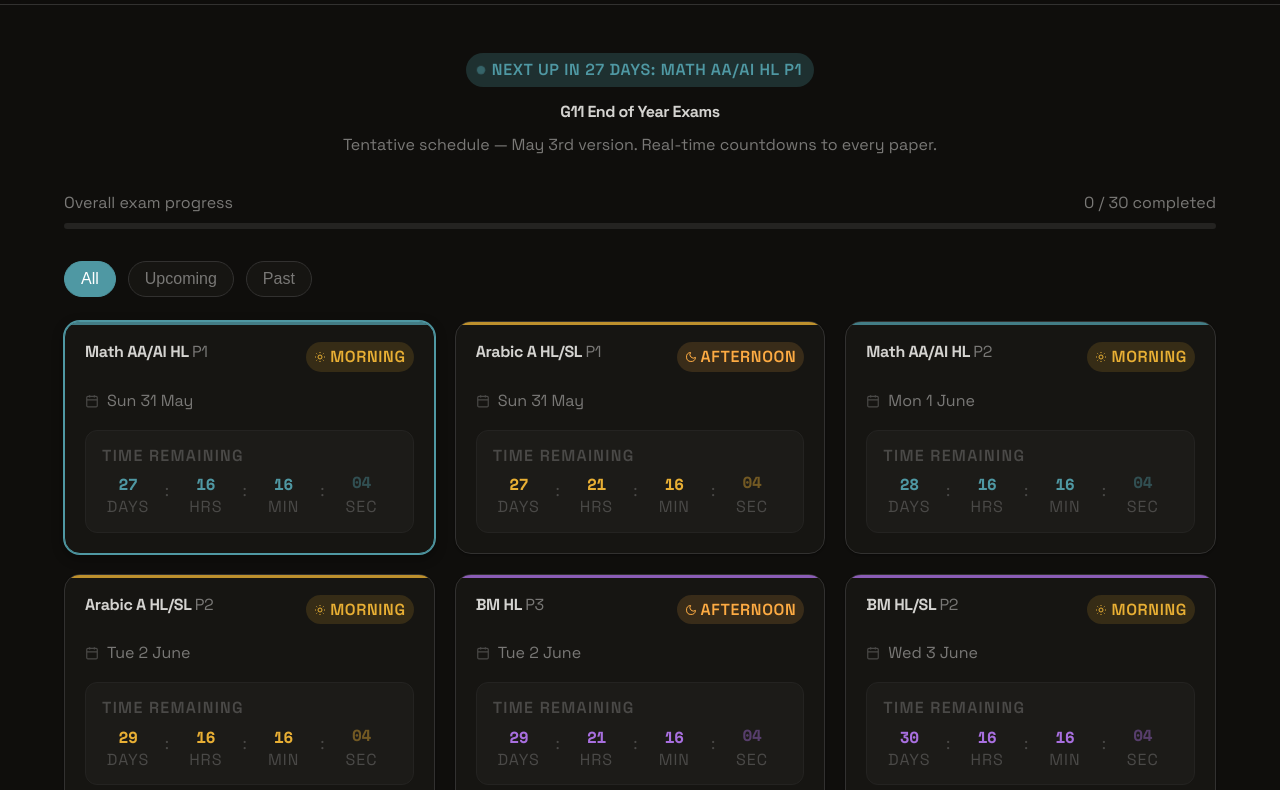
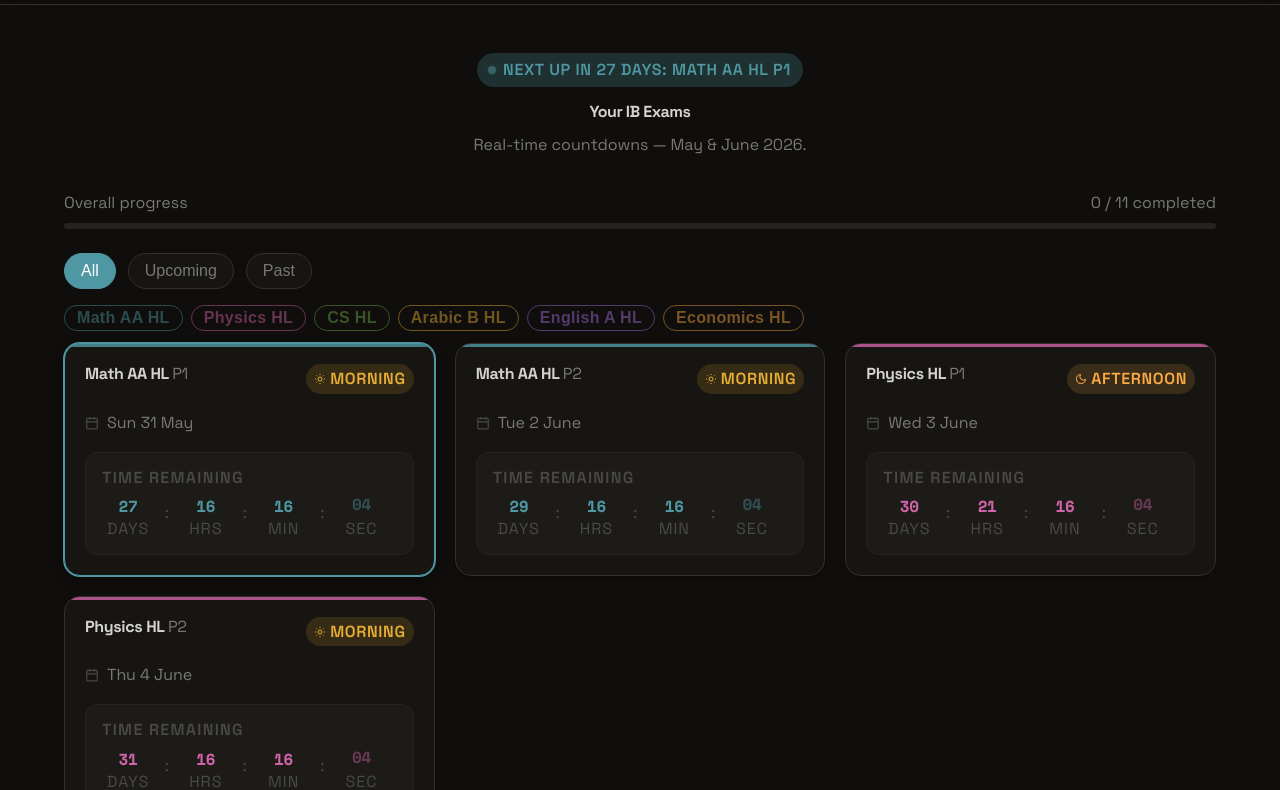
Before and after one commit to musicrun/exam-countdown, a plain HTML site: page index.html in a window 1280 px wide. Shown: the part 64-854 px from the top of the page. Drawn offline with nearby package versions, Linux system fonts and the light colour scheme.

Commit message:
update: filter to personal subjects (Math AA HL, CS, Econ, Physics, English A, Arabic B)

```diff
--- a/index.html
+++ b/index.html
@@ -22,8 +22,6 @@
   --color-text-faint:#bab9b4;
   --color-primary:#01696f;
   --color-primary-highlight:#cedcd8;
-  --color-warning:#964219;
-  --color-error:#a12c7b;
   --color-success:#437a22;
   --color-orange:#da7101;
   --color-gold:#d19900;
@@ -61,8 +59,6 @@
   --color-text-faint:#4a4947;
   --color-primary:#4f98a3;
   --color-primary-highlight:#1e3030;
-  --color-warning:#e07a42;
-  --color-error:#d163a7;
   --color-success:#6daa45;
   --color-orange:#fdab43;
   --color-gold:#e8af34;
@@ -133,6 +129,23 @@ header{
 .pulse{width:6px;height:6px;border-radius:50%;background:var(--color-primary);animation:pulse 2s ease-in-out infinite;}
 @keyframes pulse{0%,100%{opacity:1;transform:scale(1);}50%{opacity:0.5;transform:scale(1.4);}}
 
+.subjects-bar{
+  display:flex;align-items:center;gap:var(--space-2);
+  max-width:1200px;margin:0 auto var(--space-3);
+  padding:0 var(--space-6);flex-wrap:wrap;
+}
+.subject-chip{
+  font-size:var(--text-xs);font-weight:600;
+  padding:3px var(--space-3);
+  border-radius:var(--radius-full);
+  border:1.5px solid;
+  cursor:pointer;
+  transition:all var(--transition);
+  opacity:0.45;
+  letter-spacing:0.02em;
+}
+.subject-chip.active{opacity:1;}
+
 .exams-grid{
   display:grid;
   grid-template-columns:repeat(auto-fill,minmax(min(340px,100%),1fr));
@@ -147,7 +160,7 @@ header{
   border-radius:var(--radius-xl);
   padding:var(--space-5);
   box-shadow:var(--shadow-sm);
-  transition:transform var(--transition),box-shadow var(--transition),border-color var(--transition);
+  transition:transform var(--transition),box-shadow var(--transition),border-color var(--transition),opacity var(--transition);
   position:relative;overflow:hidden;
 }
 .exam-card::before{
@@ -157,11 +170,12 @@ header{
   opacity:0.8;
 }
 .exam-card:hover{transform:translateY(-2px);box-shadow:var(--shadow-md);border-color:var(--card-accent,var(--color-primary));}
-.exam-card.past{opacity:0.45;}
+.exam-card.past{opacity:0.4;}
 .exam-card.next-up{
   border-color:var(--card-accent,var(--color-primary));
   box-shadow:0 0 0 1px var(--card-accent,var(--color-primary)),var(--shadow-md);
 }
+.exam-card.hidden{display:none;}
 
 .card-header{
   display:flex;align-items:flex-start;justify-content:space-between;
@@ -244,7 +258,7 @@ header{
 
 .filter-bar{
   display:flex;align-items:center;gap:var(--space-3);
-  max-width:1200px;margin:0 auto var(--space-6);
+  max-width:1200px;margin:0 auto var(--space-4);
   padding:0 var(--space-6);flex-wrap:wrap;
 }
 .filter-btn{
@@ -258,12 +272,10 @@ header{
   transition:all var(--transition);
 }
 .filter-btn:hover{border-color:var(--color-primary);color:var(--color-primary);}
-.filter-btn.active{
-  background:var(--color-primary);color:#fff;border-color:var(--color-primary);
-}
+.filter-btn.active{background:var(--color-primary);color:#fff;border-color:var(--color-primary);}
 
 .progress-section{
-  max-width:1200px;margin:0 auto var(--space-8);padding:0 var(--space-6);
+  max-width:1200px;margin:0 auto var(--space-6);padding:0 var(--space-6);
 }
 .progress-label{
   display:flex;justify-content:space-between;
@@ -279,7 +291,7 @@ header{
   header{padding:var(--space-3) var(--space-4);}
   .hero{padding:var(--space-8) var(--space-4) var(--space-6);}
   .exams-grid{padding:0 var(--space-4) var(--space-8);gap:var(--space-4);}
-  .filter-bar{padding:0 var(--space-4);}
+  .filter-bar,.subjects-bar{padding:0 var(--space-4);}
   .progress-section{padding:0 var(--space-4);}
   #live-clock{display:none;}
 }
@@ -289,13 +301,13 @@ header{
 
 <header>
   <div class="logo">
-    <svg width="28" height="28" viewBox="0 0 28 28" fill="none" aria-label="G11 Exam Countdown">
+    <svg width="28" height="28" viewBox="0 0 28 28" fill="none" aria-label="Exam Countdown">
       <rect x="4" y="4" width="20" height="20" rx="5" stroke="currentColor" stroke-width="2"/>
       <path d="M9 14h10M9 10h6M9 18h4" stroke="currentColor" stroke-width="2" stroke-linecap="round"/>
       <circle cx="21" cy="7" r="4" fill="var(--color-bg)" stroke="currentColor" stroke-width="1.5"/>
       <path d="M21 5.5v2l1 1" stroke="currentColor" stroke-width="1.5" stroke-linecap="round" stroke-linejoin="round"/>
     </svg>
-    G11 Exam Countdown
+    Exam Countdown
   </div>
   <div class="header-right">
     <span id="live-clock">--:--:--</span>
@@ -309,13 +321,13 @@ header{
 
 <div class="hero">
   <div class="next-badge"><span class="pulse"></span><span id="next-label">Loading…</span></div>
-  <h1>G11 End of Year Exams</h1>
-  <p>Tentative schedule — May 3rd version. Real-time countdowns to every paper.</p>
+  <h1>Your IB Exams</h1>
+  <p>Real-time countdowns — May &amp; June 2026.</p>
 </div>
 
 <div class="progress-section">
   <div class="progress-label">
-    <span>Overall exam progress</span>
+    <span>Overall progress</span>
     <span id="progress-text">0 / 0 completed</span>
   </div>
   <div class="progress-bar"><div class="progress-fill" id="progress-fill" style="width:0%"></div></div>
@@ -327,92 +339,93 @@ header{
   <button class="filter-btn" data-filter="past">Past</button>
 </div>
 
+<div class="subjects-bar" id="subjects-bar"></div>
+
 <div class="exams-grid" id="exams-grid"></div>
 
 <script>
 const EXAMS = [
-  // Sun 31-May
-  { id:1,  subject:'Math AA/AI HL', paper:'P1',              session:'Morning',   date:'2026-05-31', color:'#4f98a3' },
-  { id:2,  subject:'Arabic A HL/SL',paper:'P1',              session:'Afternoon', date:'2026-05-31', color:'#e8af34' },
-  // Mon 1-Jun
-  { id:3,  subject:'Math AA/AI HL', paper:'P2',              session:'Morning',   date:'2026-06-01', color:'#4f98a3' },
-  // Mon 1-Jun afternoon — empty per schedule
-  // Tue 2-Jun
-  { id:4,  subject:'Arabic A HL/SL',paper:'P2',              session:'Morning',   date:'2026-06-02', color:'#e8af34' },
-  { id:5,  subject:'BM HL',         paper:'P3',              session:'Afternoon', date:'2026-06-02', color:'#a86fdf' },
-  // Wed 3-Jun
-  { id:6,  subject:'BM HL/SL',      paper:'P2',              session:'Morning',   date:'2026-06-03', color:'#a86fdf' },
-  { id:7,  subject:'Physics HL/SL', paper:'P1',              session:'Afternoon', date:'2026-06-03', color:'#d163a7' },
-  // Thu 4-Jun
-  { id:8,  subject:'Physics HL/SL', paper:'P2',              session:'Morning',   date:'2026-06-04', color:'#d163a7' },
-  { id:9,  subject:'Psychology HL/SL',paper:'P2',            session:'Afternoon', date:'2026-06-04', color:'#5591c7' },
-  // Sun 7-Jun
-  { id:10, subject:'Spanish B',     paper:'Listening',       session:'Morning',   date:'2026-06-07', color:'#fdab43' },
-  { id:11, subject:'CS HL/SL',      paper:'P1',              session:'Afternoon', date:'2026-06-07', color:'#6daa45' },
-  { id:12, subject:'ESS SL',        paper:'P1',              session:'Afternoon', date:'2026-06-07', color:'#4f98a3' },
-  // Mon 8-Jun
-  { id:13, subject:'CS HL/SL',      paper:'P2',              session:'Morning',   date:'2026-06-08', color:'#6daa45' },
-  { id:14, subject:'ESS SL',        paper:'P2',              session:'Morning',   date:'2026-06-08', color:'#4f98a3' },
-  { id:15, subject:'Arabic B HL/SL',paper:'P1+P2 Reading',   session:'Afternoon', date:'2026-06-08', color:'#e8af34' },
-  { id:16, subject:'Spanish B',     paper:'P1+P2 Reading',   session:'Afternoon', date:'2026-06-08', color:'#fdab43' },
-  // Tue 9-Jun
-  { id:17, subject:'Chem HL/SL',    paper:'P1',              session:'Morning',   date:'2026-06-09', color:'#dd6974' },
-  { id:18, subject:'DT HL/SL',      paper:'P1',              session:'Morning',   date:'2026-06-09', color:'#bb653b' },
-  { id:19, subject:'Chem HL/SL',    paper:'P2',              session:'Afternoon', date:'2026-06-09', color:'#dd6974' },
-  { id:20, subject:'DT HL/SL',      paper:'P2',              session:'Afternoon', date:'2026-06-09', color:'#bb653b' },
-  // Wed 10-Jun
-  { id:21, subject:'English A HL/SL',paper:'P1',             session:'Morning',   date:'2026-06-10', color:'#a86fdf' },
-  { id:22, subject:'English B HL/SL',paper:'P1+P2 Reading',  session:'Morning',   date:'2026-06-10', color:'#7a39bb' },
-  { id:23, subject:'English A HL/SL',paper:'P2',             session:'Afternoon', date:'2026-06-10', color:'#a86fdf' },
-  { id:24, subject:'English B HL/SL',paper:'P1+P2 Listening',session:'Afternoon', date:'2026-06-10', color:'#7a39bb' },
-  // Thu 11-Jun
-  { id:25, subject:'Biology HL/SL', paper:'P1',              session:'Morning',   date:'2026-06-11', color:'#6daa45' },
-  { id:26, subject:'Biology HL/SL', paper:'P2',              session:'Afternoon', date:'2026-06-11', color:'#6daa45' },
-  // Sun 14-Jun
-  { id:27, subject:'Economics HL',  paper:'P3',              session:'Morning',   date:'2026-06-14', color:'#fdab43' },
-  { id:28, subject:'Economics HL/SL',paper:'P2',             session:'Afternoon', date:'2026-06-14', color:'#fdab43' },
-  // Mon 15-Jun
-  { id:29, subject:'GP HL/SL',      paper:'P1+P2',           session:'Morning',   date:'2026-06-15', color:'#5591c7' },
-  { id:30, subject:'GP HL/SL',      paper:'P3',              session:'Afternoon', date:'2026-06-15', color:'#5591c7' },
+  { id:1,  subject:'Math AA HL', paper:'P1',           session:'Morning',   date:'2026-05-31', color:'#4f98a3',  key:'math' },
+  { id:2,  subject:'Math AA HL', paper:'P2',           session:'Morning',   date:'2026-06-02', color:'#4f98a3',  key:'math' },
+  { id:3,  subject:'Physics HL', paper:'P1',           session:'Afternoon', date:'2026-06-03', color:'#d163a7',  key:'physics' },
+  { id:4,  subject:'Physics HL', paper:'P2',           session:'Morning',   date:'2026-06-04', color:'#d163a7',  key:'physics' },
+  { id:5,  subject:'CS HL',      paper:'P1',           session:'Afternoon', date:'2026-06-07', color:'#6daa45',  key:'cs' },
+  { id:6,  subject:'CS HL',      paper:'P2',           session:'Morning',   date:'2026-06-08', color:'#6daa45',  key:'cs' },
+  { id:7,  subject:'Arabic B HL',paper:'P1+P2 Reading',session:'Afternoon', date:'2026-06-08', color:'#e8af34',  key:'arabic' },
+  { id:8,  subject:'English A HL',paper:'P1',          session:'Morning',   date:'2026-06-10', color:'#a86fdf',  key:'english' },
+  { id:9,  subject:'English A HL',paper:'P2',          session:'Afternoon', date:'2026-06-10', color:'#a86fdf',  key:'english' },
+  { id:10, subject:'Economics HL',paper:'P3',          session:'Morning',   date:'2026-06-14', color:'#fdab43',  key:'econ' },
+  { id:11, subject:'Economics HL',paper:'P2',          session:'Afternoon', date:'2026-06-14', color:'#fdab43',  key:'econ' },
 ];
 
-// Breaks: after Jun 4 (Fri 5 - Sat 6 weekend gap implied), after Jun 11 (Fri 12 - Sat 13)
+const SUBJECTS = [
+  { key:'math',    label:'Math AA HL',  color:'#4f98a3' },
+  { key:'physics', label:'Physics HL',  color:'#d163a7' },
+  { key:'cs',      label:'CS HL',       color:'#6daa45' },
+  { key:'arabic',  label:'Arabic B HL', color:'#e8af34' },
+  { key:'english', label:'English A HL',color:'#a86fdf' },
+  { key:'econ',    label:'Economics HL',color:'#fdab43' },
+];
+
 const BREAKS = [
-  { afterDate:'2026-06-04', label:'Weekend Break: Fri 5 – Sat 6 Jun', desc:'A short breather before the week 2 push.' },
-  { afterDate:'2026-06-11', label:'Weekend Break: Fri 12 – Sat 13 Jun', desc:'Last break before the final stretch.' },
+  { afterDate:'2026-06-04', label:'Weekend: Sat 5 – Sun 6 Jun', desc:'A short breather before week 2.' },
+  { afterDate:'2026-06-08', label:'Break: Wed 9 – Thu 13 Jun', desc:'Five days off — rest up for the final two!' },
 ];
 
 const SESSION_TIMES = { Morning: 8, Afternoon: 13 };
+let activeFilter = 'all';
+let activeSubject = null;
 
 function getExamDateTime(exam) {
   const d = new Date(exam.date + 'T00:00:00');
   d.setHours(SESSION_TIMES[exam.session], 0, 0, 0);
   return d;
 }
-
 function formatDate(dateStr) {
   const d = new Date(dateStr + 'T12:00:00');
   return d.toLocaleDateString('en-GB', { weekday:'short', day:'numeric', month:'long' });
 }
+function pad(n){ return String(Math.max(0,n)).padStart(2,'0'); }
+function getCountdown(examDt) {
+  const diff = examDt - Date.now();
+  if (diff <= 0) return null;
+  const s = Math.floor(diff/1000);
+  return { days:Math.floor(s/86400), hours:Math.floor((s%86400)/3600), mins:Math.floor((s%3600)/60), secs:s%60 };
+}
 
-function pad(n){ return String(Math.max(0,n)).padStart(2,'0'); }
-
-function getCountdown(examDt) {
-  const now = Date.now();
-  const diff = examDt - now;
-  if (diff <= 0) return null;
-  const totalSecs = Math.floor(diff / 1000);
-  const days  = Math.floor(totalSecs / 86400);
-  const hours = Math.floor((totalSecs % 86400) / 3600);
-  const mins  = Math.floor((totalSecs % 3600) / 60);
-  const secs  = totalSecs % 60;
-  return { days, hours, mins, secs, diff };
+function buildSubjectsBar() {
+  const bar = document.getElementById('subjects-bar');
+  bar.innerHTML = '';
+  SUBJECTS.forEach(sub => {
+    const chip = document.createElement('button');
+    chip.className = 'subject-chip' + (activeSubject === sub.key ? ' active' : '');
+    chip.textContent = sub.label;
+    chip.style.borderColor = sub.color;
+    chip.style.color = sub.color;
+    chip.style.background = activeSubject === sub.key
+      ? sub.color + '22'
+      : 'transparent';
+    chip.addEventListener('click', () => {
+      activeSubject = activeSubject === sub.key ? null : sub.key;
+      buildSubjectsBar();
+      renderGrid(activeFilter);
+    });
+    bar.appendChild(chip);
+  });
 }
 
 function renderGrid(filter) {
+  activeFilter = filter;
   const grid = document.getElementById('exams-grid');
   grid.innerHTML = '';
   const now = Date.now();
+
+  const visibleExams = EXAMS.filter(e => {
+    if (activeSubject && e.key !== activeSubject) return false;
+    if (filter === 'past' && getExamDateTime(e) > now) return false;
+    if (filter === 'upcoming' && getExamDateTime(e) <= now) return false;
+    return true;
+  });
 
   let nextExam = null;
   EXAMS.forEach(e => {
@@ -422,33 +435,33 @@ function renderGrid(filter) {
 
   let breakIdx = 0;
 
-  EXAMS.forEach((exam) => {
+  EXAMS.forEach(exam => {
     const dt = getExamDateTime(exam);
     const isPast = dt <= now;
-    const isNext = nextExam && exam.id === nextExam.id;
 
-    // Insert break banners
+    // Inject break banners based on full exam list order
     while (breakIdx < BREAKS.length) {
       const brk = BREAKS[breakIdx];
-      const breakAfterDt = new Date(brk.afterDate + 'T23:59:59');
-      if (!isPast && dt > breakAfterDt) {
-        if (filter === 'all' || filter === 'upcoming') {
+      const afterDt = new Date(brk.afterDate + 'T23:59:59');
+      if (!isPast && dt > afterDt) {
+        if ((filter === 'all' || filter === 'upcoming') && !activeSubject) {
           const breakEl = document.createElement('div');
           breakEl.className = 'break-banner';
           breakEl.innerHTML = '<h3>\uD83C\uDFD6 '+brk.label+'</h3><p>'+brk.desc+'</p>';
           grid.appendChild(breakEl);
         }
         breakIdx++;
-      } else { break; }
+      } else break;
     }
 
-    if (filter === 'past' && !isPast) return;
-    if (filter === 'upcoming' && isPast) return;
+    if (!visibleExams.includes(exam)) return;
 
+    const isNext = nextExam && exam.id === nextExam.id;
     const card = document.createElement('div');
     card.className = 'exam-card' + (isPast ? ' past' : '') + (isNext ? ' next-up' : '');
     card.style.setProperty('--card-accent', exam.color);
     card.dataset.examId = exam.id;
+    card.dataset.subjectKey = exam.key;
 
     const sessionClass = exam.session === 'Morning' ? 'session-morning' : 'session-afternoon';
     const sessionIcon = exam.session === 'Morning'
@@ -460,10 +473,25 @@ function renderGrid(filter) {
       tickerHTML = '<div class="ticker"><div class="ticker-label">Status</div><div class="past-label">\u2713 Completed</div></div>';
     } else {
       const cd = getCountdown(dt);
-      tickerHTML = '<div class="ticker" id="ticker-'+exam.id+'"><div class="ticker-label">Time remaining</div><div class="ticker-time"><div class="unit"><span class="num" id="d-'+exam.id+'">'+pad(cd.days)+'</span><span class="lbl">days</span></div><span class="ticker-sep">:</span><div class="unit"><span class="num" id="h-'+exam.id+'">'+pad(cd.hours)+'</span><span class="lbl">hrs</span></div><span class="ticker-sep">:</span><div class="unit"><span class="num" id="m-'+exam.id+'">'+pad(cd.mins)+'</span><span class="lbl">min</span></div><span class="ticker-sep">:</span><div class="unit"><span class="num" id="s-'+exam.id+'">'+pad(cd.secs)+'</span><span class="lbl">sec</span></div></div></div>';
+      tickerHTML = '<div class="ticker"><div class="ticker-label">Time remaining</div><div class="ticker-time">'
+        +'<div class="unit"><span class="num" id="d-'+exam.id+'">'+pad(cd.days)+'</span><span class="lbl">days</span></div>'
+        +'<span class="ticker-sep">:</span>'
+        +'<div class="unit"><span class="num" id="h-'+exam.id+'">'+pad(cd.hours)+'</span><span class="lbl">hrs</span></div>'
+        +'<span class="ticker-sep">:</span>'
+        +'<div class="unit"><span class="num" id="m-'+exam.id+'">'+pad(cd.mins)+'</span><span class="lbl">min</span></div>'
+        +'<span class="ticker-sep">:</span>'
+        +'<div class="unit"><span class="num" id="s-'+exam.id+'">'+pad(cd.secs)+'</span><span class="lbl">sec</span></div>'
+        +'</div></div>';
     }
 
-    card.innerHTML = '<div class="card-header"><div class="subject-name">'+exam.subject+' <span style="font-weight:400;color:var(--color-text-muted)">'+exam.paper+'</span></div><span class="session-badge '+sessionClass+'">'+sessionIcon+' '+exam.session+'</span></div><div class="exam-date"><svg width="14" height="14" viewBox="0 0 24 24" fill="none" stroke="currentColor" stroke-width="2"><rect x="3" y="4" width="18" height="18" rx="2"/><path d="M16 2v4M8 2v4M3 10h18"/></svg>'+formatDate(exam.date)+'</div>'+tickerHTML;
+    card.innerHTML =
+      '<div class="card-header">'
+      +'<div class="subject-name">'+exam.subject+' <span style="font-weight:400;color:var(--color-text-muted)">'+exam.paper+'</span></div>'
+      +'<span class="session-badge '+sessionClass+'">'+sessionIcon+' '+exam.session+'</span>'
+      +'</div>'
+      +'<div class="exam-date"><svg width="14" height="14" viewBox="0 0 24 24" fill="none" stroke="currentColor" stroke-width="2"><rect x="3" y="4" width="18" height="18" rx="2"/><path d="M16 2v4M8 2v4M3 10h18"/></svg>'
+      +formatDate(exam.date)+'</div>'
+      +tickerHTML;
 
     grid.appendChild(card);
   });
@@ -509,13 +537,11 @@ function tick() {
       }
     });
   });
-  const now2 = new Date();
-  document.getElementById('live-clock').textContent = now2.toLocaleTimeString('en-GB', { hour12:false });
+  document.getElementById('live-clock').textContent = new Date().toLocaleTimeString('en-GB', { hour12:false });
   const nextExam = EXAMS.reduce((acc, e) => {
     const dt = getExamDateTime(e);
     if (dt <= Date.now()) return acc;
-    if (!acc || dt < getExamDateTime(acc)) return e;
-    return acc;
+    return (!acc || dt < getExamDateTime(acc)) ? e : acc;
   }, null);
   updateNextLabel(nextExam);
 }
@@ -542,6 +568,7 @@ document.querySelectorAll('.filter-btn').forEach(btn => {
   t.addEventListener('click', () => { d = d === 'dark' ? 'light' : 'dark'; r.setAttribute('data-theme', d); updateIcon(); });
 })();
 
+buildSubjectsBar();
 renderGrid('all');
 setInterval(tick, 1000);
 tick();
```
